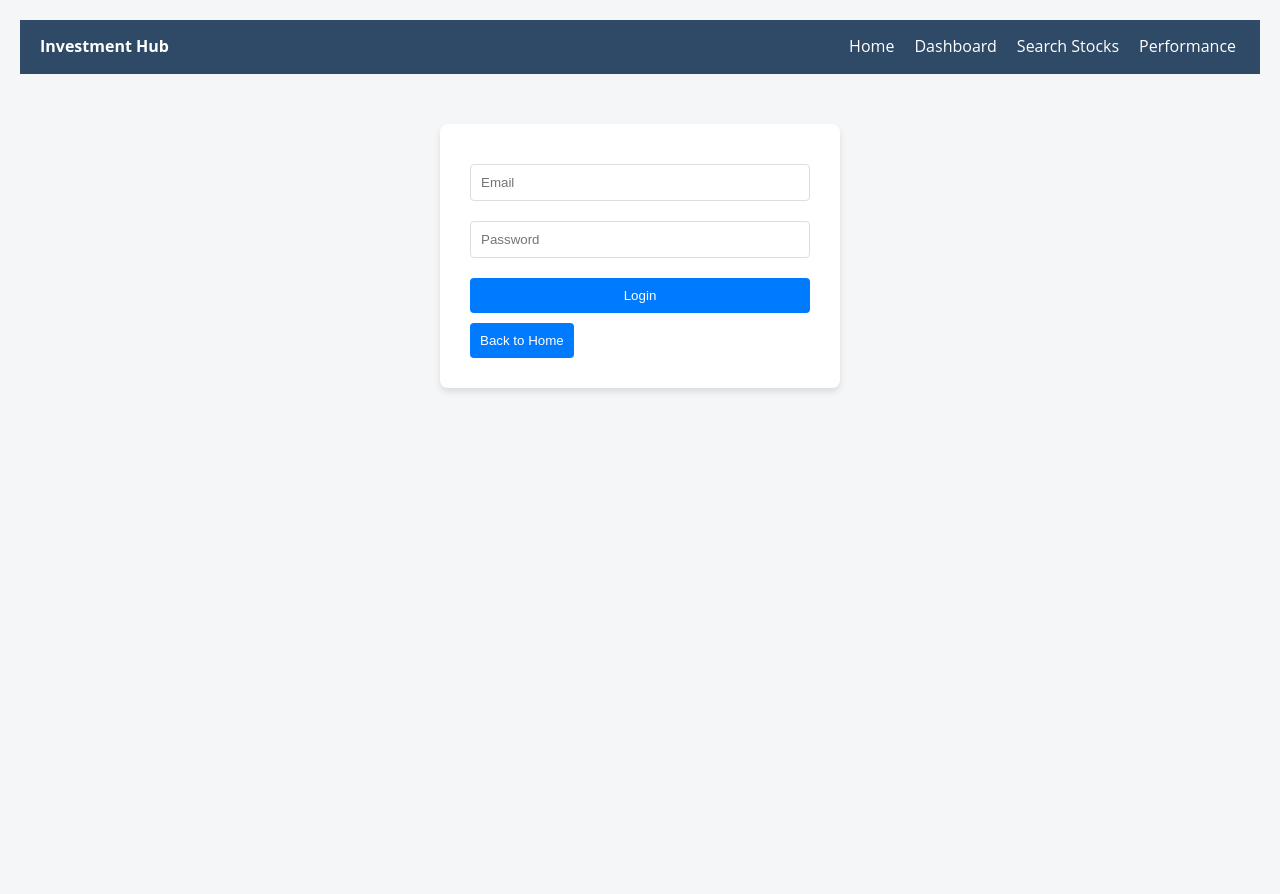
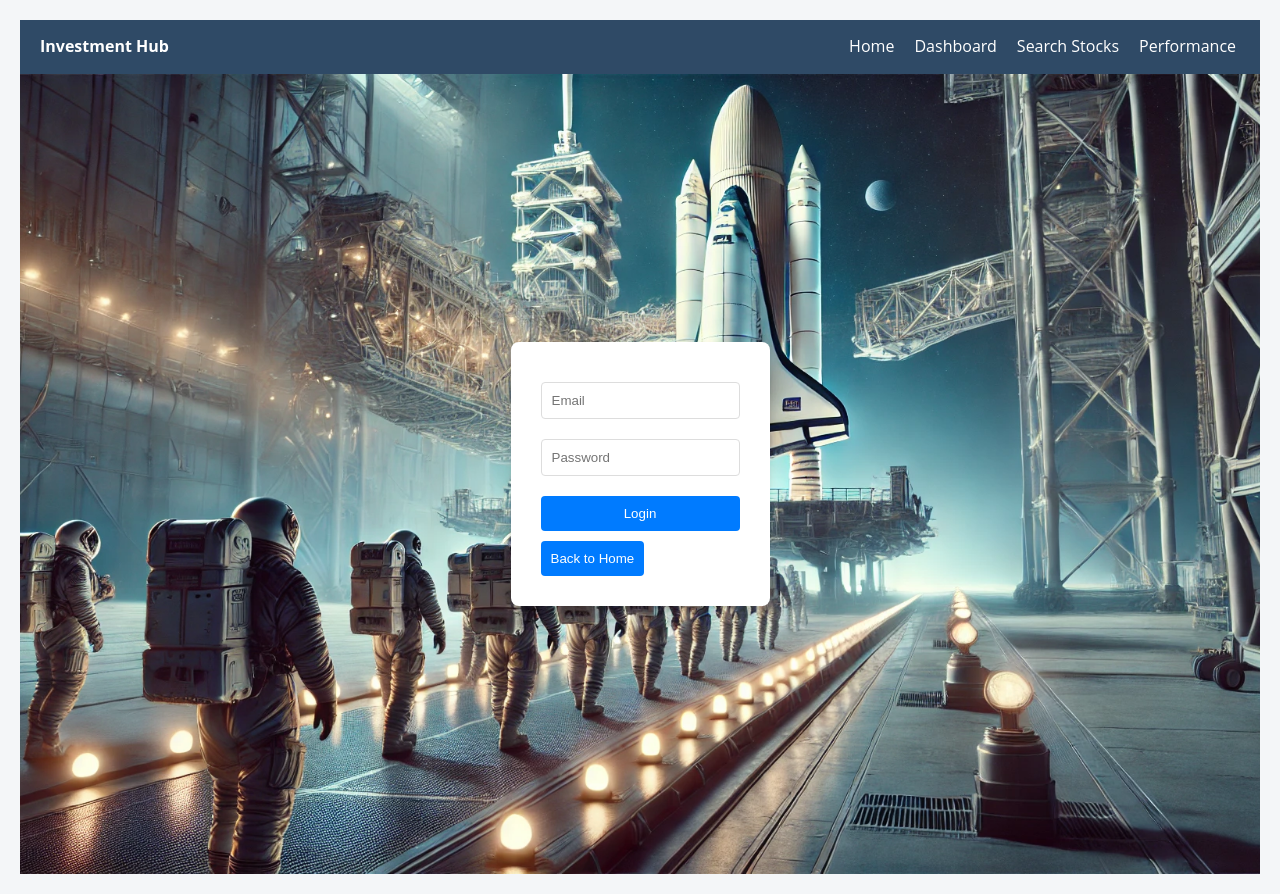
Before and after one commit to Galomer310/StockTrack-frontend, a React (Vite) app: page /login in a window 1280 px wide. Before the commit the page ends 800 px from the top, so only its background shows below. Built offline with nearby package versions, Linux system fonts and the light colour scheme; no server answers.

Commit message:
login and register background images

```diff
--- a/src/pages/Login.tsx
+++ b/src/pages/Login.tsx
@@ -53,6 +53,7 @@ const Login = () => {
   // Return the login form UI
   return (
     <>
+      <div className="login-page">
         <div className="login-container">
           {" "}
           {/* Container with CSS class for login */}
@@ -79,6 +80,7 @@ const Login = () => {
           {/* Button to navigate back to Home */}
         </div>
         <div></div> {/* An empty div (can be removed if not used) */}
+      </div>
     </>
   );
 };
--- a/src/pages/Register.tsx
+++ b/src/pages/Register.tsx
@@ -37,6 +37,8 @@ const Register = () => {
 
   // Return the registration form UI
   return (
+    <>
+      <div className="register-page">
         <div className="register-container">
           {" "}
           {/* Container with CSS class for registration */}
@@ -64,6 +66,8 @@ const Register = () => {
           </button>{" "}
           {/* Button to navigate to Login page */}
         </div>
+      </div>
+    </>
   );
 };
 
--- a/src/style.css
+++ b/src/style.css
@@ -184,6 +184,42 @@ background-color: #0056b3;               /* Darken button background on hover */
 }
 
 /* ---------- Authentication (Login & Register) ---------- */
+/* Full-page background for Login */
+.login-page {
+  background-image: url('./images/loginPage.webp'); /* Change to your login image path */
+  background-size: cover;
+  background-repeat: no-repeat;
+  background-position: center;
+  min-height: 100vh;       /* Ensure it fills the viewport height */
+  display: flex;
+  align-items: center;     /* Center the form vertically */
+  justify-content: center; /* Center the form horizontally */
+}
+
+/* Full-page background for Register */
+.register-page {
+  background-image: url('./images/RegisterImage.webp'); /* Change to your register image path */
+  background-size: cover;
+  background-repeat: no-repeat;
+  background-position: center;
+  min-height: 100vh;
+  display: flex;
+  align-items: center;
+  justify-content: center;
+}
+
+/* Optional: Adjust the container styles if needed */
+.login-container,
+.register-container {
+  background: rgba(255, 255, 255, 0.9); /* Semi-transparent white to help the form stand out */
+  max-width: 400px;
+  margin: 20px;
+  padding: 30px;
+  border-radius: 8px;
+  box-shadow: 0 4px 6px rgba(0, 0, 0, 0.1);
+}
+
+
 .login-container,
 .register-container {
   background: #fff;                      /* White background for forms */
```
Also changed, not shown: src/images/RegisterImage.webp (added), src/images/loginPage.webp (added). Lines whose indentation alone changed are shown as unchanged.
